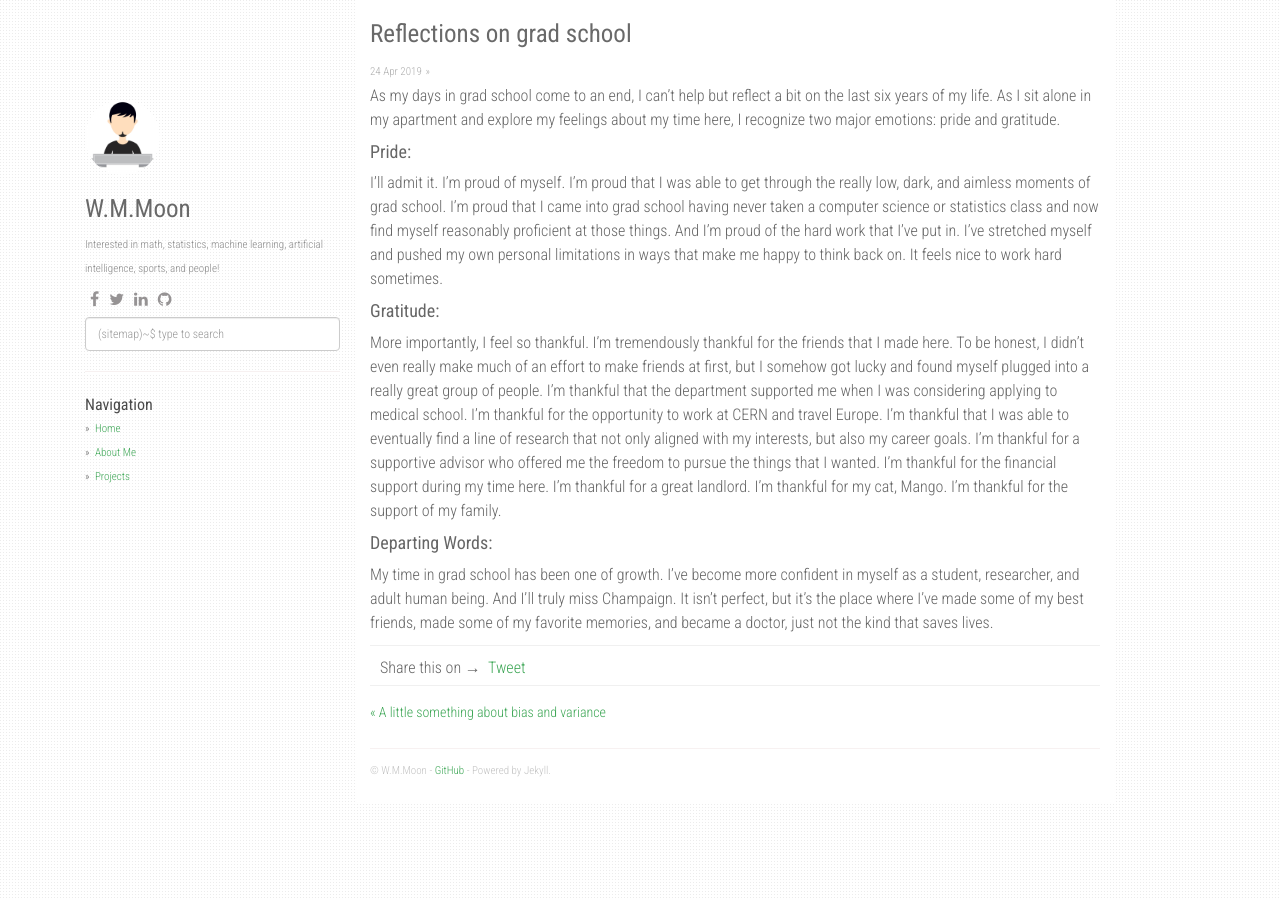
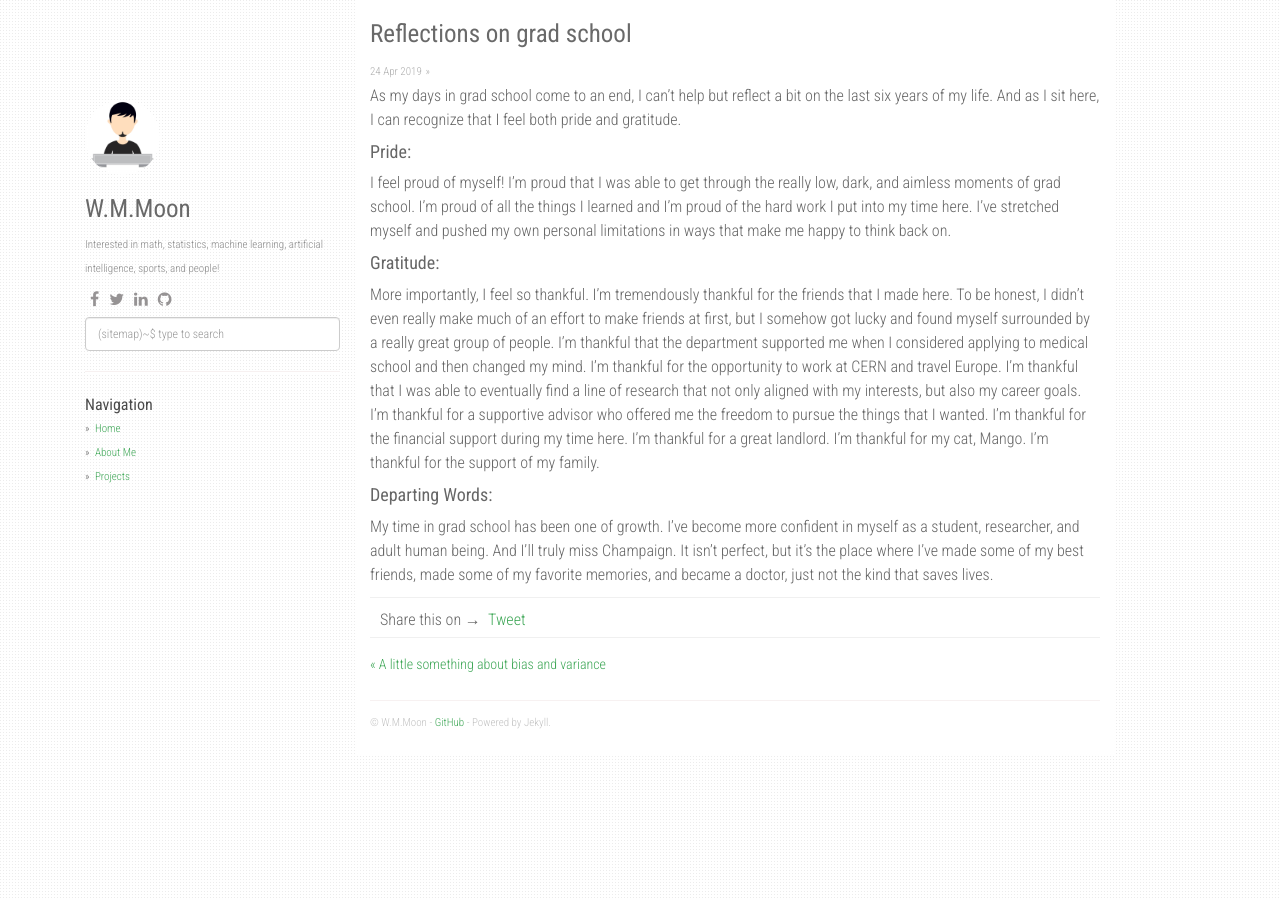
Before and after one commit to wmoon5/wmoon5.github.io, a Jekyll site: the page built from _posts/2019-04-24-Reflections-on-grad-school.md, in a window 1280 px wide. Built offline with Jekyll 4.4.1, drawn with Linux system fonts in a browser that asks for light colours; nearby versions of some CDN libraries; comment, search, counter and statistics services are not loaded.

Commit message:
updated cringe

```diff
--- a/_posts/2019-04-24-Reflections-on-grad-school.md
+++ b/_posts/2019-04-24-Reflections-on-grad-school.md
@@ -3,13 +3,13 @@ layout: post
 title: "Reflections on grad school"
 date: 2019-04-24
 ---
-As my days in grad school come to an end, I can't help but reflect a bit on the last six years of my life. As I sit alone in my apartment and explore my feelings about my time here, I recognize two major emotions: pride and gratitude.
+As my days in grad school come to an end, I can't help but reflect a bit on the last six years of my life. And as I sit here, I can recognize that I feel both pride and gratitude.
 
 #### Pride:
-I'll admit it. I'm proud of myself. I'm proud that I was able to get through the really low, dark, and aimless moments of grad school. I'm proud that I came into grad school having never taken a computer science or statistics class and now find myself reasonably proficient at those things. And I'm proud of the hard work that I've put in. I've stretched myself and pushed my own personal limitations in ways that make me happy to think back on. It feels nice to work hard sometimes.
+I feel proud of myself! I'm proud that I was able to get through the really low, dark, and aimless moments of grad school. I'm proud of all the things I learned and I'm proud of the hard work I put into my time here. I've stretched myself and pushed my own personal limitations in ways that make me happy to think back on.
 
 #### Gratitude:
-More importantly, I feel so thankful. I'm tremendously thankful for the friends that I made here. To be honest, I didn't even really make much of an effort to make friends at first, but I somehow got lucky and found myself plugged into a really great group of people. I'm thankful that the department supported me when I was considering applying to medical school. I'm thankful for the opportunity to work at CERN and travel Europe. I'm thankful that I was able to eventually find a line of research that not only aligned with my interests, but also my career goals. I'm thankful for a supportive advisor who offered me the freedom to pursue the things that I wanted. I'm thankful for the financial support during my time here. I'm thankful for a great landlord. I'm thankful for my cat, Mango. I'm thankful for the support of my family.
+More importantly, I feel so thankful. I'm tremendously thankful for the friends that I made here. To be honest, I didn't even really make much of an effort to make friends at first, but I somehow got lucky and found myself surrounded by a really great group of people. I'm thankful that the department supported me when I considered applying to medical school and then changed my mind. I'm thankful for the opportunity to work at CERN and travel Europe. I'm thankful that I was able to eventually find a line of research that not only aligned with my interests, but also my career goals. I'm thankful for a supportive advisor who offered me the freedom to pursue the things that I wanted. I'm thankful for the financial support during my time here. I'm thankful for a great landlord. I'm thankful for my cat, Mango. I'm thankful for the support of my family.
 
 #### Departing Words:
 My time in grad school has been one of growth. I've become more confident in myself as a student, researcher, and adult human being. And I'll truly miss Champaign. It isn't perfect, but it's the place where I've made some of my best friends, made some of my favorite memories, and became a doctor, just not the kind that saves lives.
```
